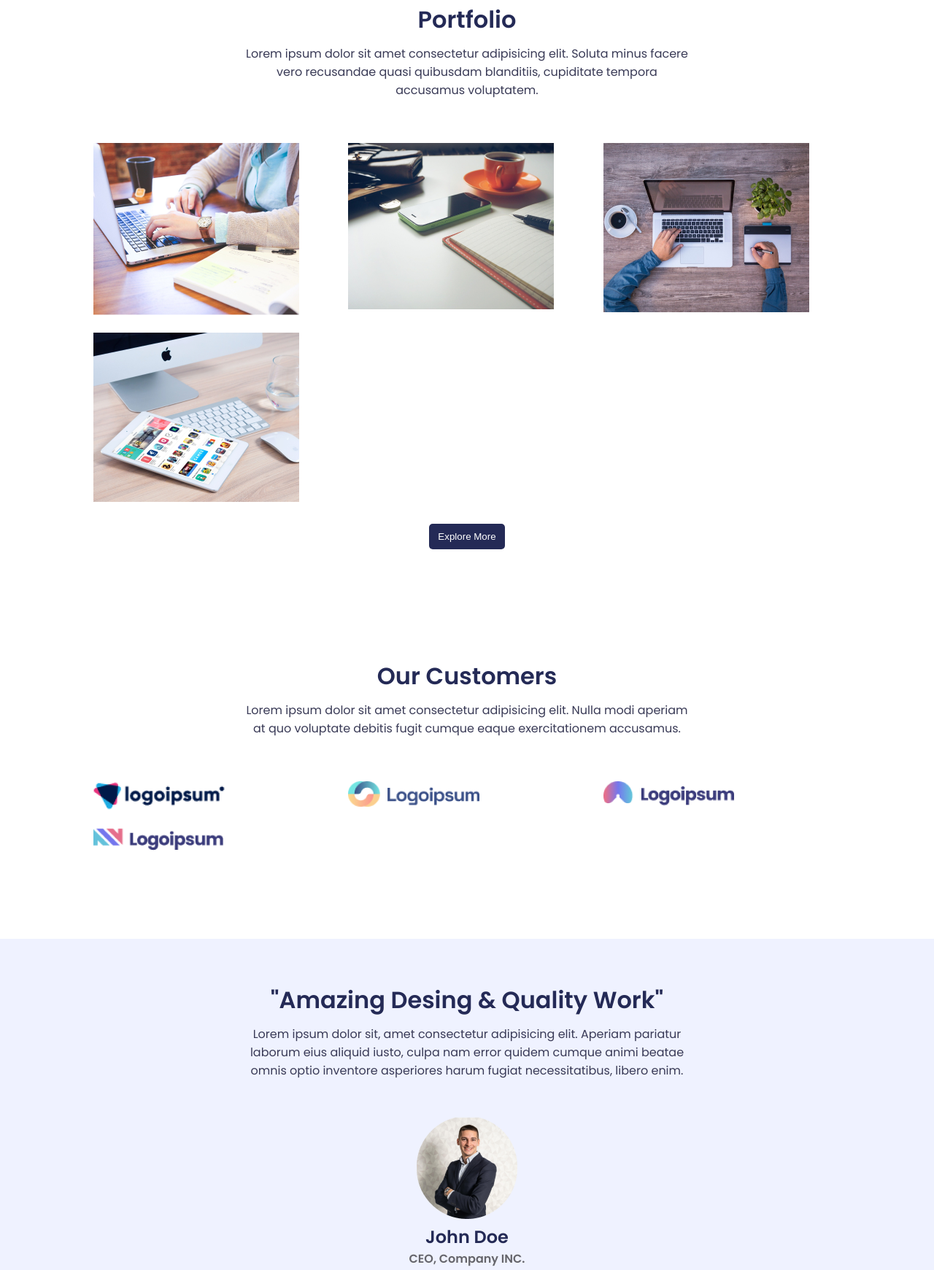
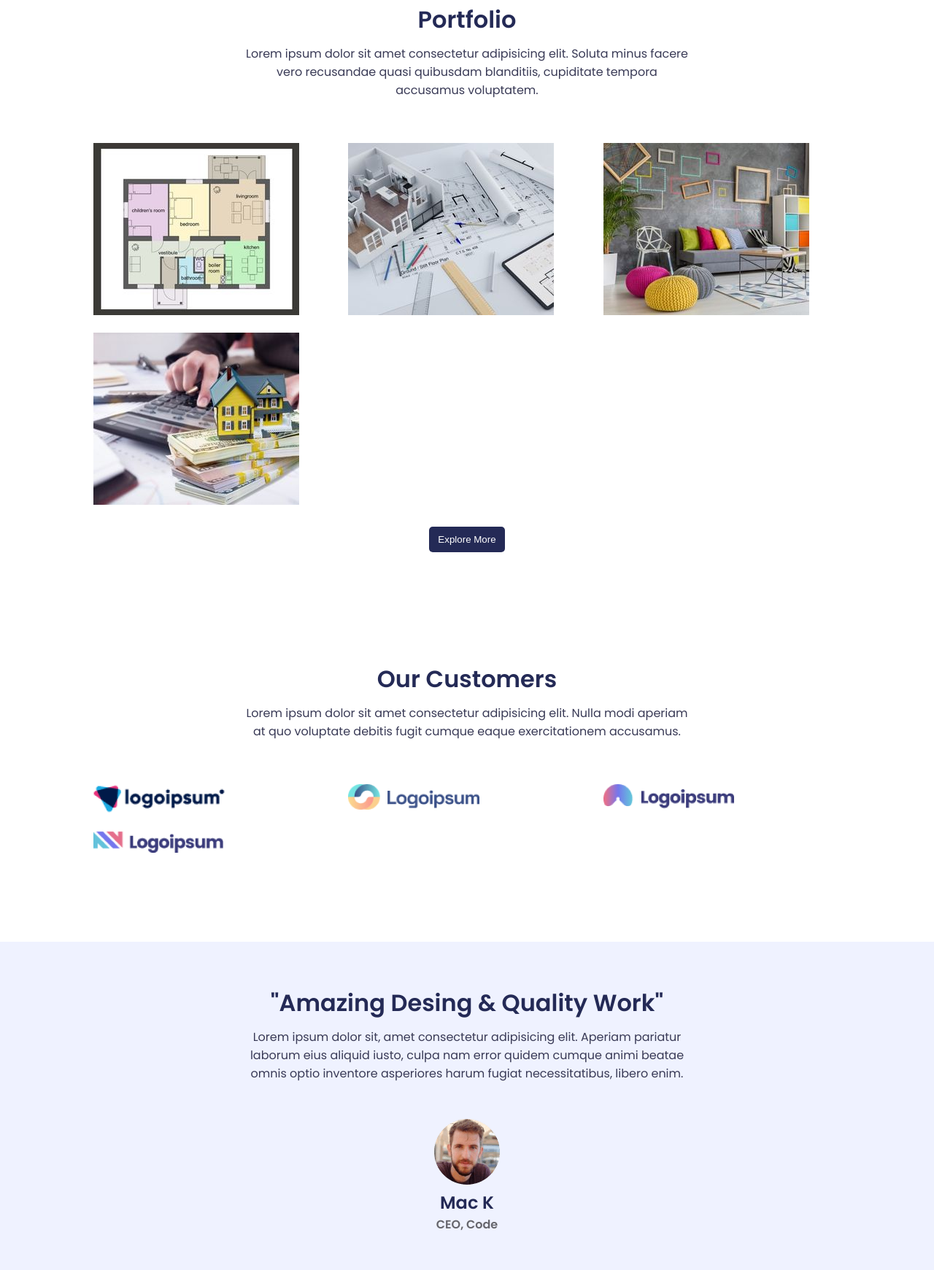
Before and after one commit to zakiaaktar/novelty-design, a plain HTML site: page index.html in a window 1280 px wide. Shown: the part 1667-3408 px from the top of the page at 73% size. Drawn offline with nearby package versions, Linux system fonts and the light colour scheme.

```diff
--- a/index.html
+++ b/index.html
@@ -113,10 +113,10 @@
                     quibusdam blanditiis, cupiditate tempora accusamus voluptatem.</p>
             </div>
             <div class="portfolio-wrapper grid">
-                <img data-aos="zoom-in" src="./img/img1.png" alt="">
-                <img data-aos="zoom-in" src="./img/img2.png" alt="">
-                <img data-aos="zoom-in" src="./img/img3.png" alt="">
-                <img data-aos="zoom-in" src="./img/img4.png" alt="">
+                <img data-aos="zoom-in" src="./img/img1.jpg" alt="">
+                <img data-aos="zoom-in" src="./img/img2.jpg" alt="">
+                <img data-aos="zoom-in" src="./img/img3.jpg" alt="">
+                <img data-aos="zoom-in" src="./img/img4.jpg" alt="">
             </div>
             <div data-aos="zoom-in" class="button-wrapper">
                 <button class="ctn">Explore More</button>
@@ -150,9 +150,9 @@
                     necessitatibus, libero enim.</p>
             </div>
             <div data-aos="fade-down" class="review">
-                <img src="./img/ceo.png" alt="">
-                <h2>John Doe</h2>
-                <h4>CEO, Company INC.</h4>
+                <img src="./img/people1.png" alt="">
+                <h2>Mac K</h2>
+                <h4>CEO, Code</h4>
             </div>
         </div>
     </section>
```
Also changed, not shown: img/img1.jpg (added), img/img2.jpg (added), img/img3.jpg (added), img/img4.jpg (added), img/people1.png (added).
